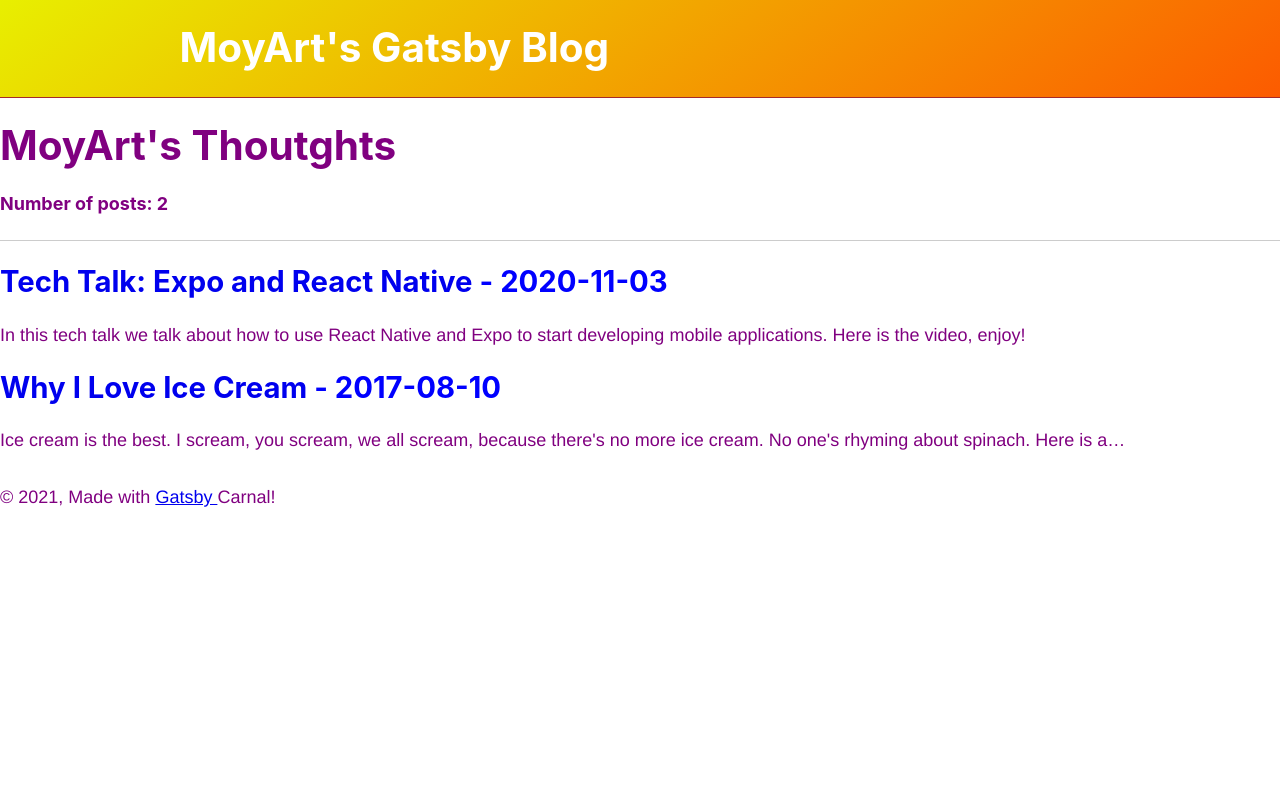
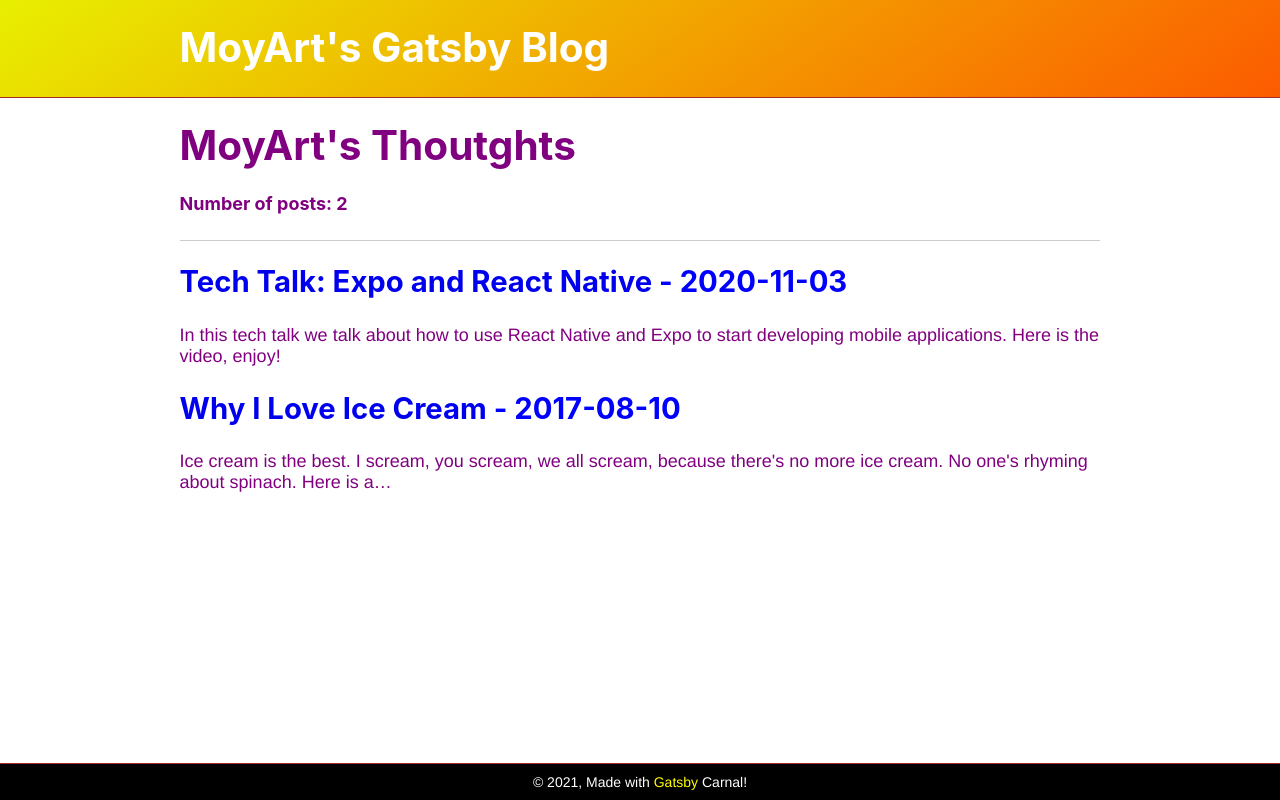
Before and after one commit to MoisesPedrazaSNG/gatsby-blog, a Gatsby site: page / in a window 1280 px wide. Built offline with nearby package versions, Linux system fonts and the light colour scheme; Gatsby itself is replaced by a stand-in of ours.

Commit message:
Updating styles

```diff
--- a/src/styles/blog-theme.scss
+++ b/src/styles/blog-theme.scss
@@ -5,8 +5,35 @@ body {
   color: $primary-color;
 }
 
-.main_header{
+.main_header {
   background: rgb(252,91,0);
   background: linear-gradient(325deg, rgba(252,91,0,1) 0%, rgba(232,239,0,1) 100%);
   border-bottom: 1px solid#a52a2a;
 }
+
+.main__wrapper {
+  display: flex;
+  flex-direction: column;
+  justify-content: space-between;
+  height: 100vh;
+}
+
+.layout-content {
+  margin: 0 auto;
+  max-width: 960px;
+  padding: 0 1.0875rem 1.45rem;
+}
+
+.layout-footer {
+  background-color: black;
+  color: white;
+  padding: 10px;
+  text-align: center;
+  border-top: 1px solid#a52a2a;
+  font-size: 14px;
+
+  a {
+    color: yellow;
+    text-decoration: none;
+  }
+}
```
